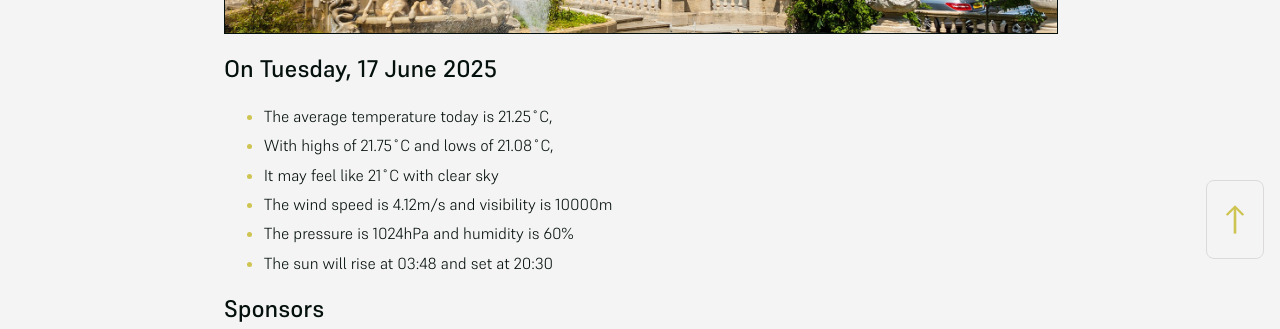
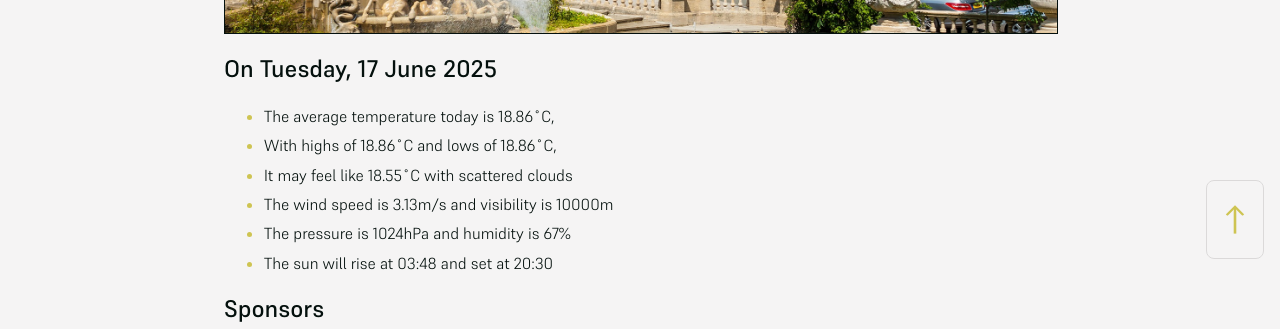
Before and after one commit to mat-0/cheltenham-open-data, a Jekyll site: the page built from index.md, in a window 1280 px wide. Shown: the part 625-954 px from the top of the page. Built offline with Jekyll 4.4.1, drawn with Linux system fonts in a browser that asks for light colours.

Commit message:
Updated 2025-06-17 19:59:11

```diff
--- a/index.md
+++ b/index.md
@@ -10,11 +10,11 @@ seo: Menu
 <!-- weather_marker starts -->
 ## On Tuesday, 17 June 2025
 
-- The average temperature today is 21.25˚C,
-- With highs of 21.75˚C and lows of 21.08˚C,
-- It may feel like 21˚C with clear sky
-- The wind speed is 4.12m/s and visibility is 10000m
-- The pressure is 1024hPa and humidity is 60%
+- The average temperature today is 18.86˚C,
+- With highs of 18.86˚C and lows of 18.86˚C,
+- It may feel like 18.55˚C with scattered clouds
+- The wind speed is 3.13m/s and visibility is 10000m
+- The pressure is 1024hPa and humidity is 67%
 - The sun will rise at 03:48 and set at 20:30
 
 <!-- weather_marker ends -->
```
Also changed, not shown: _data/flood.json (+4 -4 lines), _pages/news.md (+6 -6 lines).
